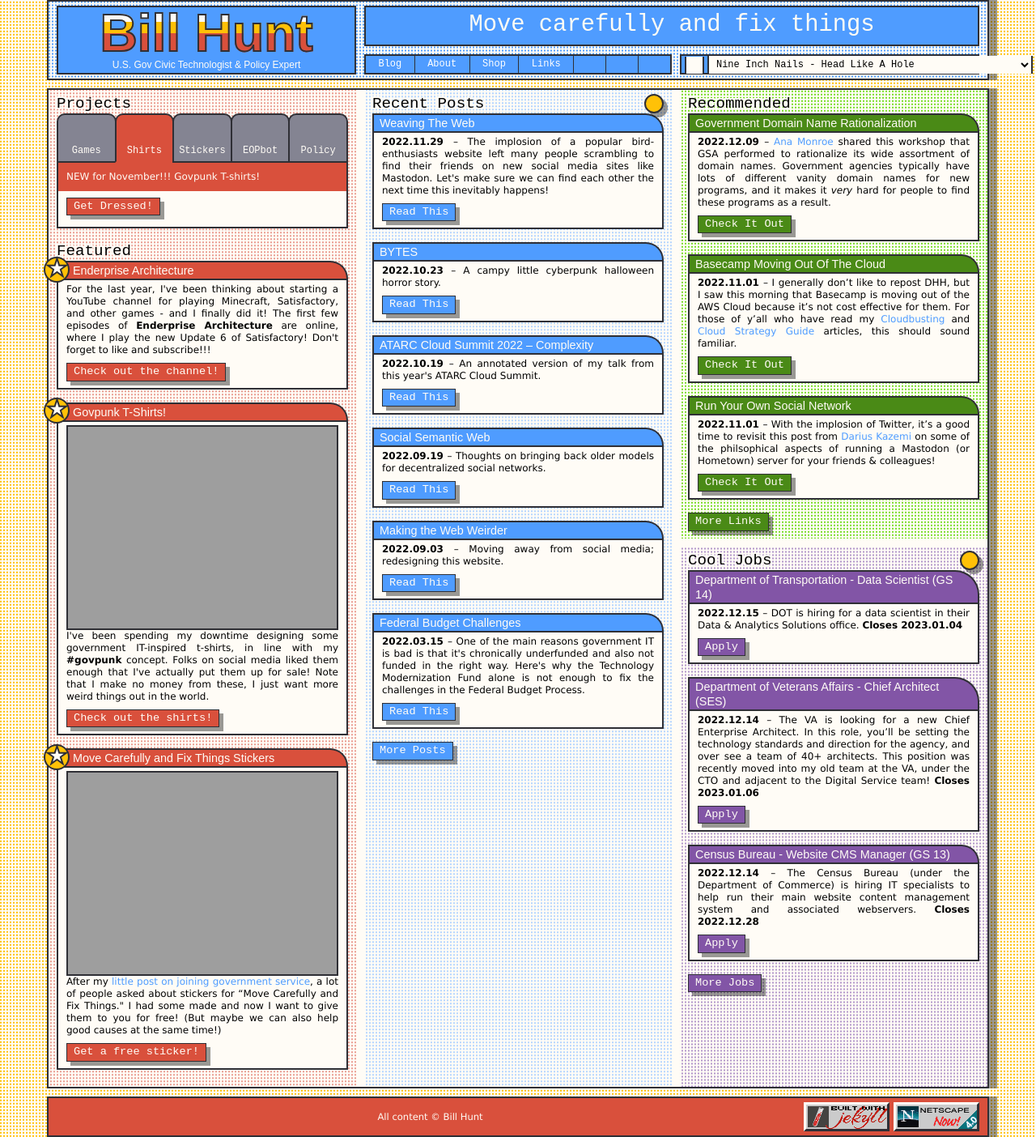
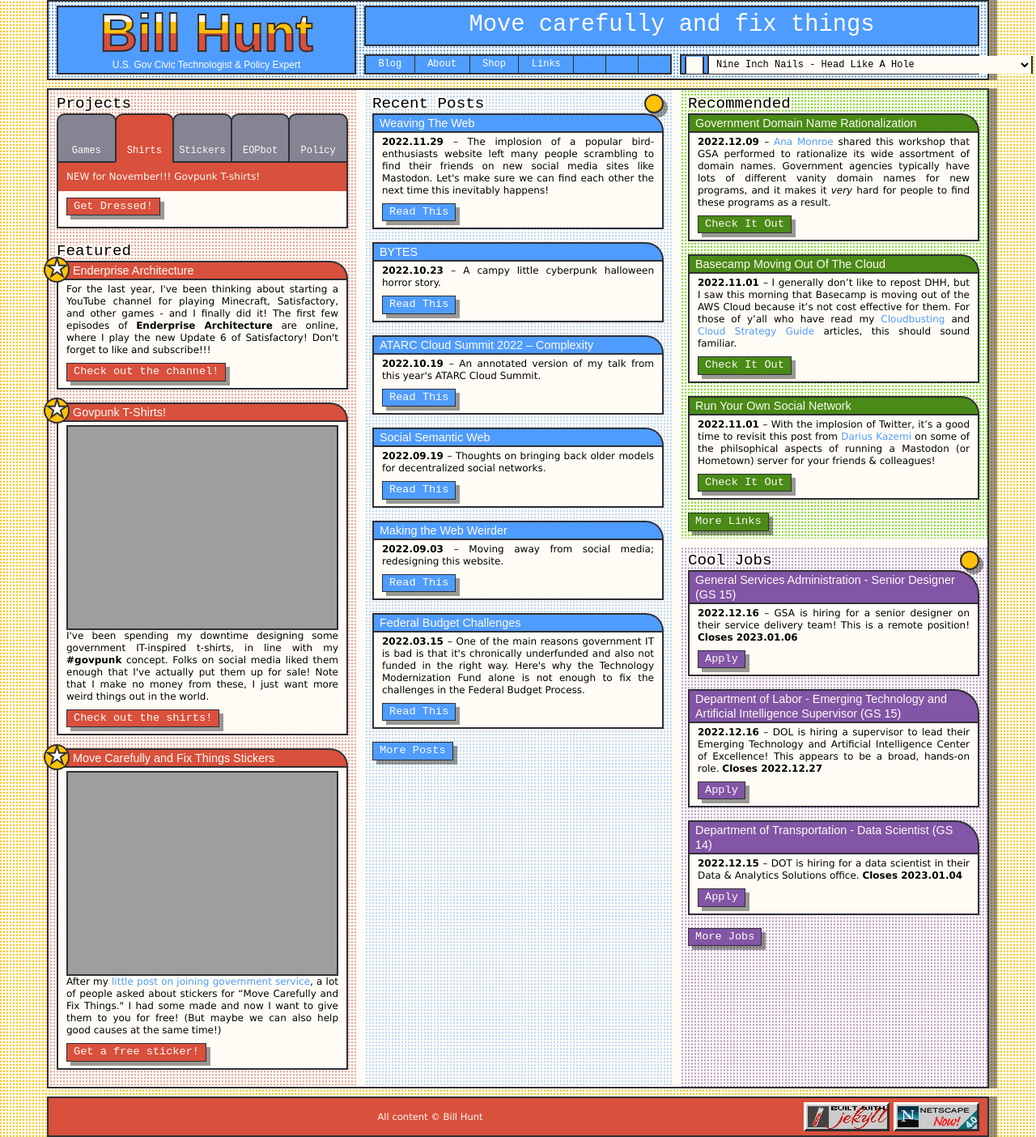
Before and after one commit to krusynth/billhunt.dev, a Jekyll site: the page built from index.md, in a window 1280 px wide. Shown: the whole page at 81% size. Built offline with Jekyll 4.4.1, drawn with Linux system fonts in a browser that asks for light colours; some web fonts are replaced.

Commit message:
Update jobs.

```diff
--- a/_data/jobs.yml
+++ b/_data/jobs.yml
@@ -1,3 +1,15 @@
+- title: General Services Administration - Senior Designer (GS 15)
+  url: https://www.usajobs.gov/job/693941200
+  date: 2022-12-16
+  closes: 2023-01-06
+  content: GSA is hiring for a senior designer on their service delivery team! This is a remote position!
+
+- title: Department of Labor - Emerging Technology and Artificial Intelligence Supervisor (GS 15)
+  url: https://www.usajobs.gov/job/694585500
+  date: 2022-12-16
+  closes: 2022-12-27
+  content: DOL is hiring a supervisor to lead their Emerging Technology and Artificial Intelligence Center of Excellence! This appears to be a broad, hands-on role.
+
 - title: Department of Transportation - Data Scientist (GS 14)
   url: https://www.usajobs.gov/job/694768900
   date: 2022-12-15
```
